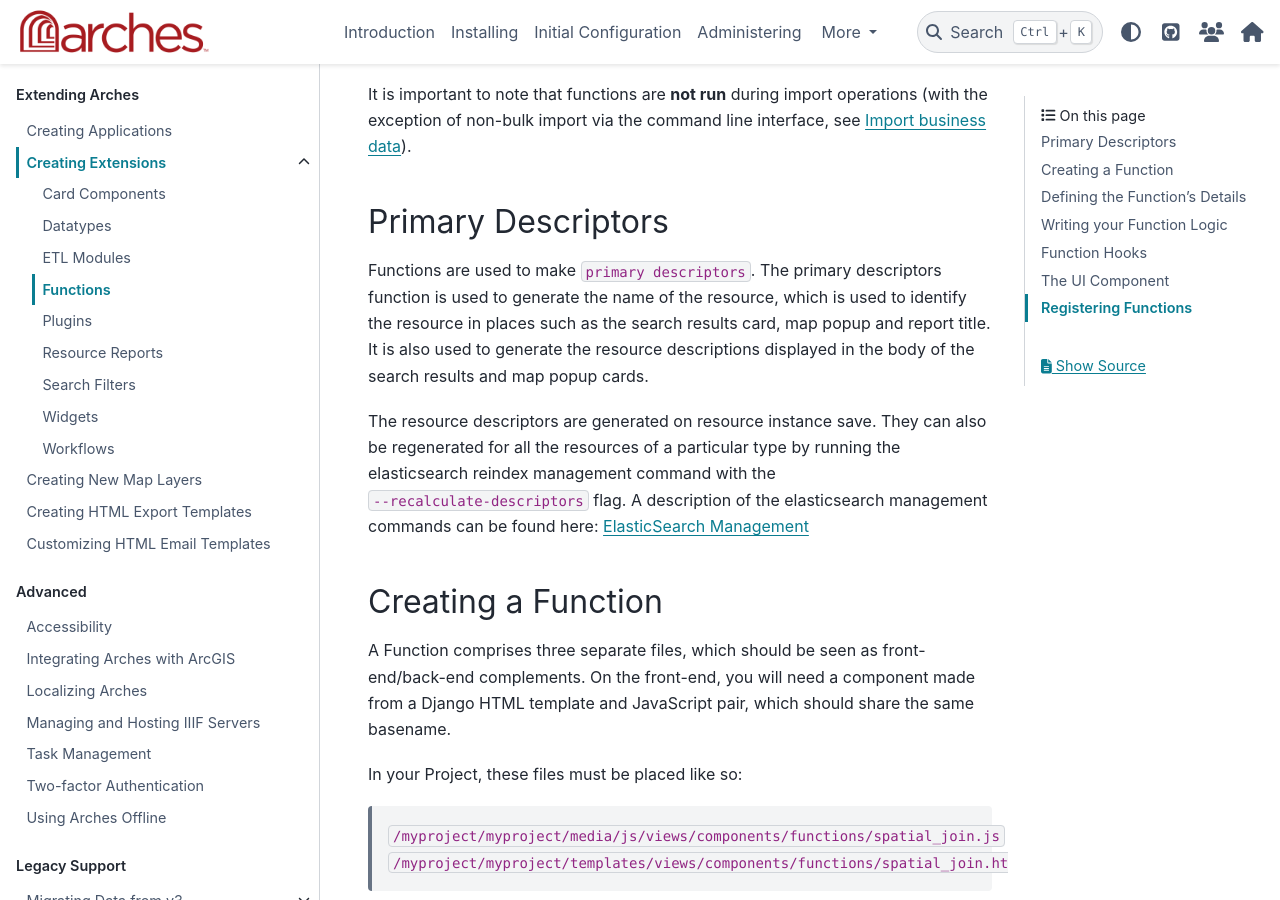
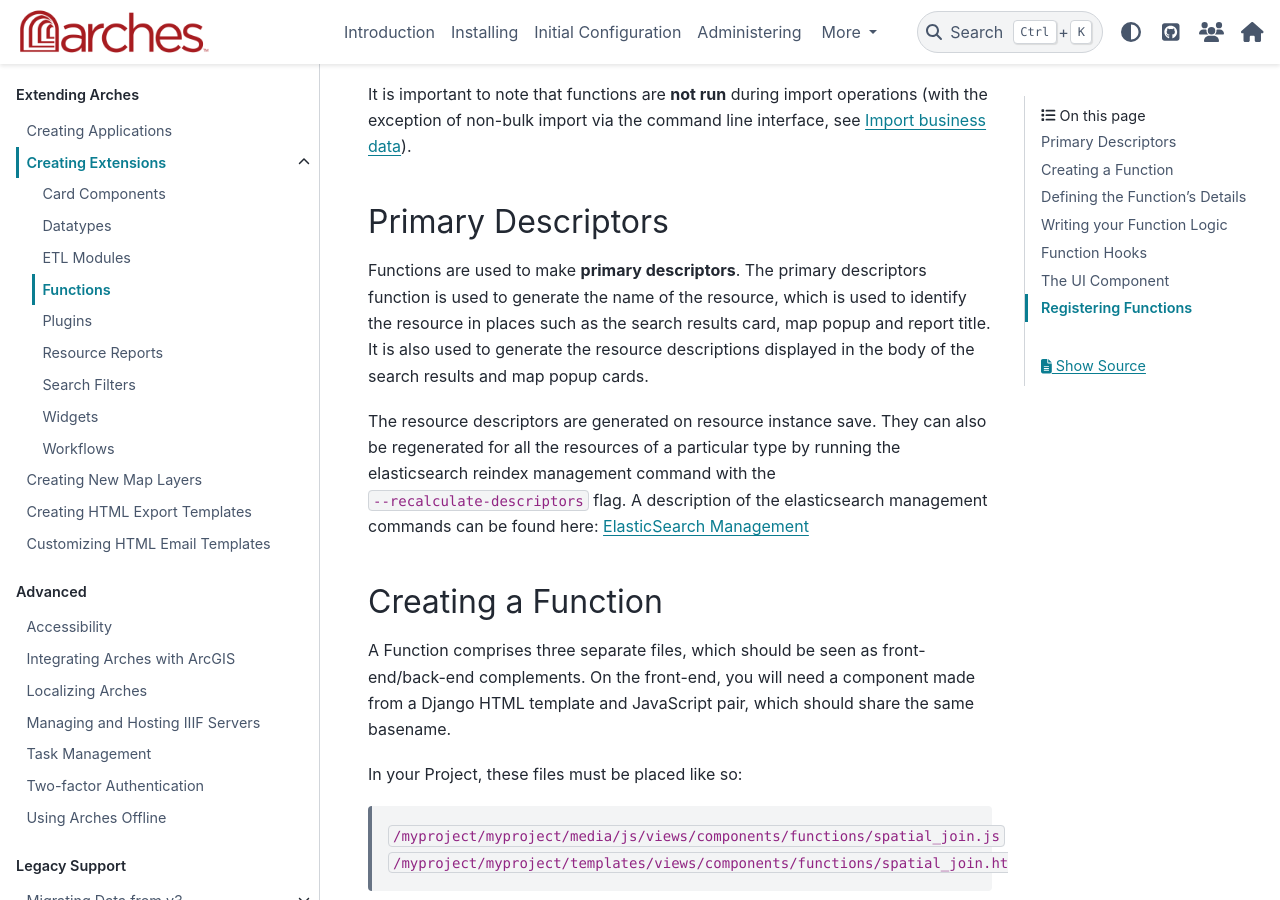
Before and after one commit to archesproject/arches-docs, a Sphinx documentation site: the page built from docs/developing/extending/extensions/functions.rst, in a window 1280 px wide and 900 px high, scrolled down 448 px. Built offline with Sphinx 7.4.7 and the PyData theme 0.15.4, drawn with Linux system fonts in a browser that asks for light colours.

Commit message:
Fixed formatting

```diff
--- a/docs/developing/extending/extensions/functions.rst
+++ b/docs/developing/extending/extensions/functions.rst
@@ -25,7 +25,7 @@
 
 Primary Descriptors
 ===================
-Functions are used to make ``primary descriptors``. The primary descriptors function
+Functions are used to make **primary descriptors**. The primary descriptors function
 is used to generate the name of the resource, which is used to identify the resource
 in places such as the search results card, map popup and report title. It is also
 used to generate the resource descriptions displayed in the body of the search
```
